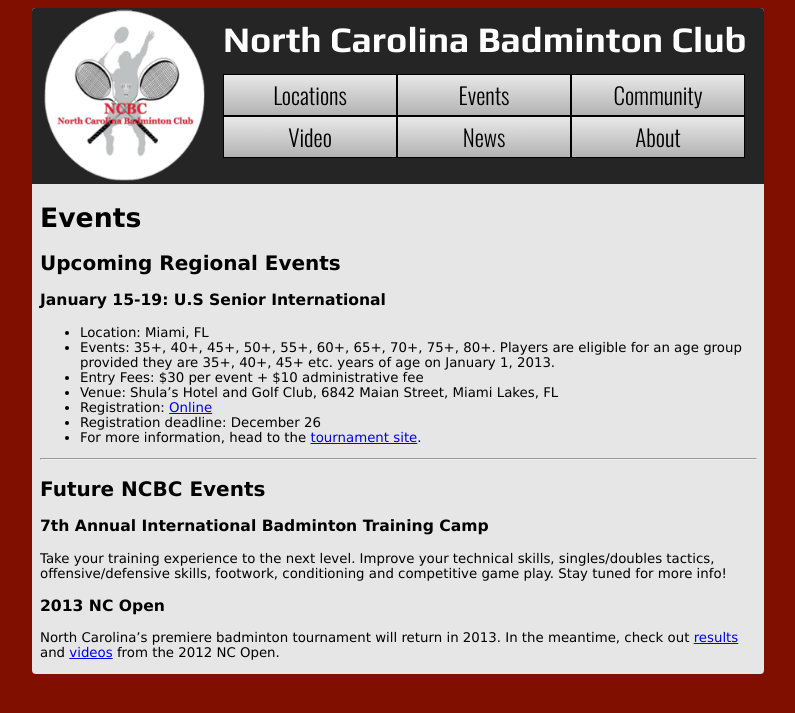
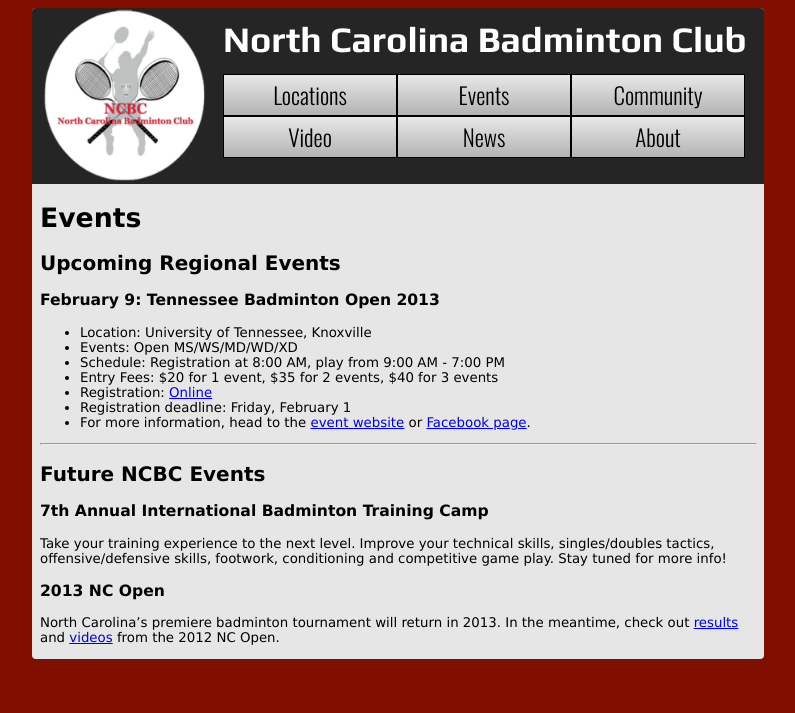
Before and after one commit to NCBC/ncbc.github.com, a Jekyll site: the page built from events.md, in a window 1280 px wide. Shown: the top 713 px of the page, without its empty margins (242-1037 px from the left). Built offline with Jekyll 4.4.1, drawn with Linux system fonts in a browser that asks for light colours.

Commit message:
Removed Senior International event, added Tennessee Event

```diff
--- a/events.md
+++ b/events.md
@@ -6,15 +6,14 @@
 
 ## Upcoming Regional Events
 
-### January 15-19: U.S Senior International
-
-- Location: Miami, FL
-- Events: 35+, 40+, 45+, 50+, 55+, 60+, 65+, 70+, 75+, 80+. Players are eligible for an age group provided they are 35+, 40+, 45+ etc. years of age on January 1, 2013.
-- Entry Fees: $30 per event + $10 administrative fee
-- Venue: Shula's Hotel and Golf Club, 6842 Maian Street, Miami Lakes, FL
-- Registration: [Online](http://tournamentsoftware.com/sport/tournament.aspx?id=A6A0ED64-057C-48AA-8B35-23ED5054E44F)
-- Registration deadline: December 26
-- For more information, head to the [tournament site](http://tournamentsoftware.com/sport/tournament.aspx?id=A6A0ED64-057C-48AA-8B35-23ED5054E44F).
+### February 9: Tennessee Badminton Open 2013
+- Location: University of Tennessee, Knoxville
+- Events: Open MS/WS/MD/WD/XD
+- Schedule: Registration at 8:00 AM, play from 9:00 AM - 7:00 PM
+- Entry Fees: $20 for 1 event, $35 for 2 events, $40 for 3 events
+- Registration: [Online](https://docs.google.com/spreadsheet/viewform?formkey=dGNyZ1BkaUZUdU1MSHJMSktRakpvT2c6MQ)
+- Registration deadline: Friday, February 1
+- For more information, head to the [event website](http://www.tennesseebadminton.com/events/tennessee-badminton-open-2013/) or [Facebook page](https://www.facebook.com/events/309728762461765/).
 
 <hr />
 
```
